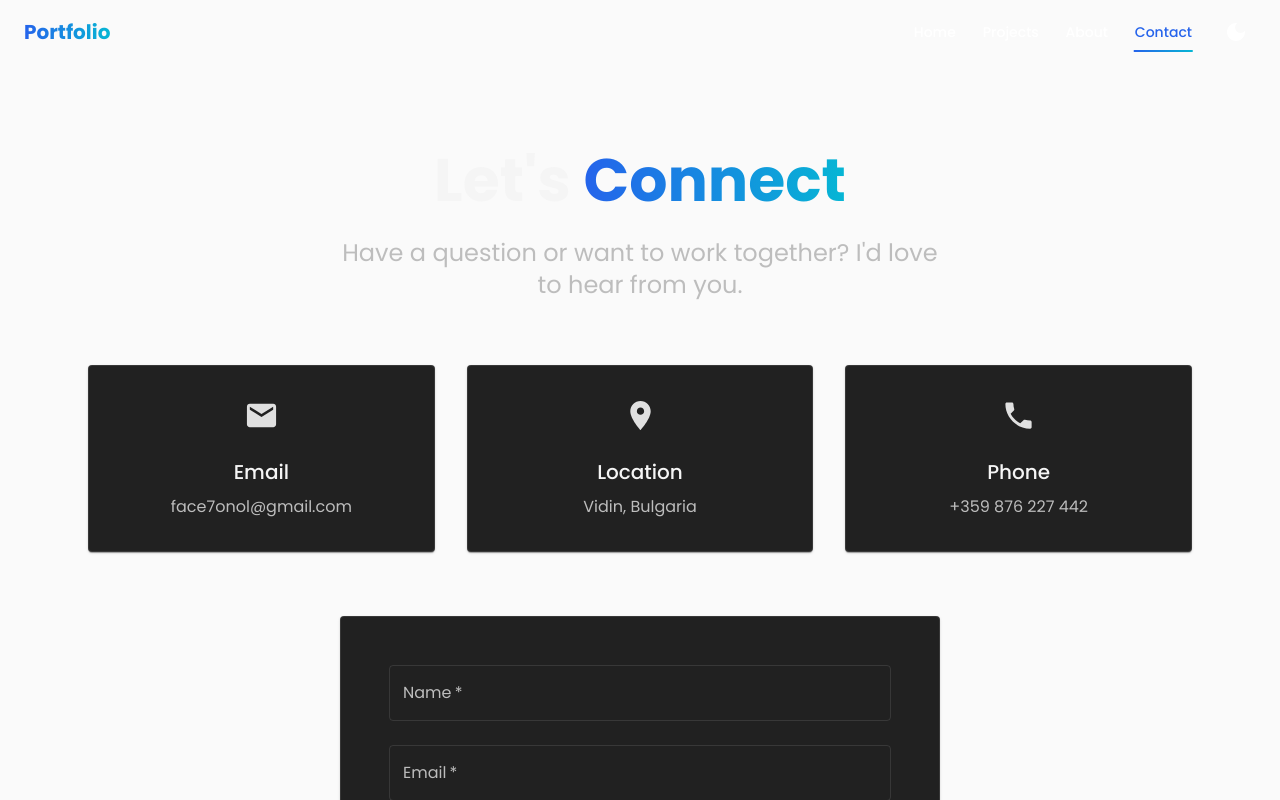
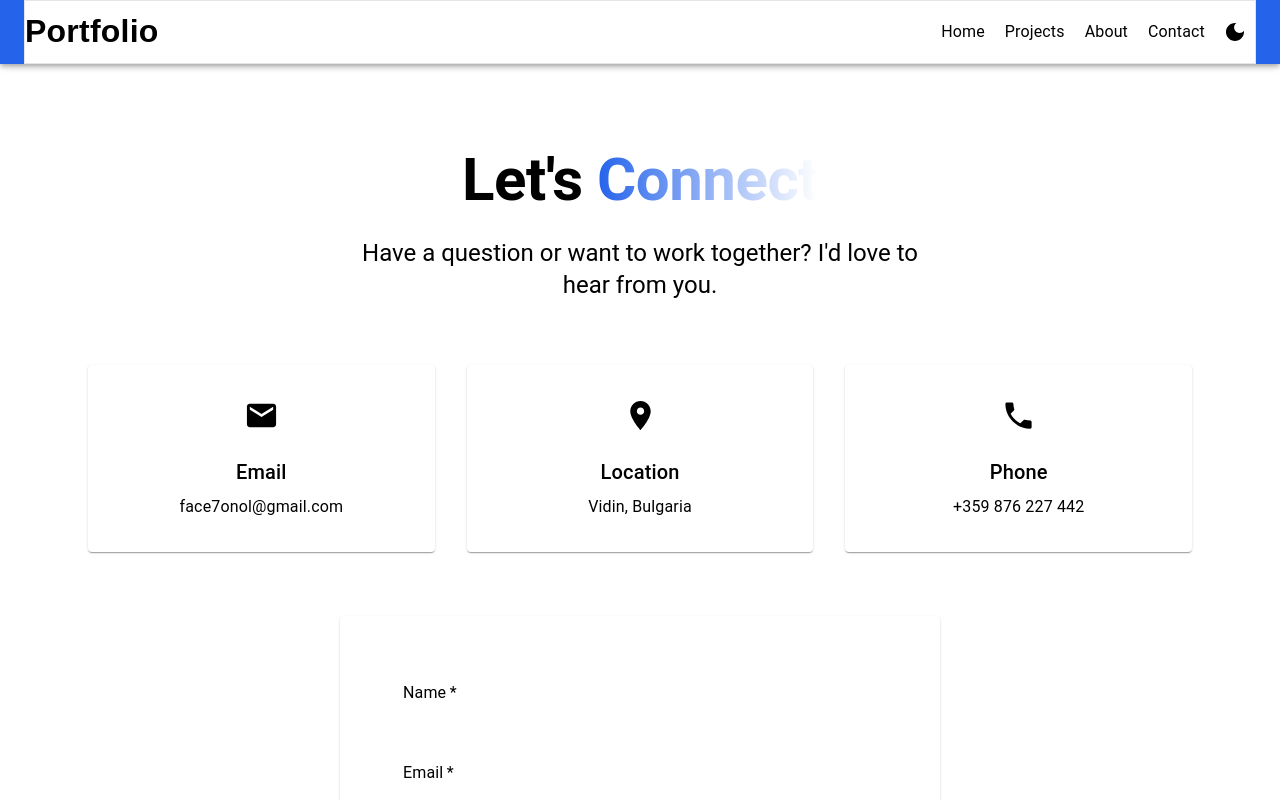
Before and after one commit to kimbef/portfolio, a React (Vite) app: page /contact in a window 1280 px wide. Shown: the top 800 px of the page. Built offline with nearby package versions, Linux system fonts and the light colour scheme.

Commit message:
main update

```diff
--- a/src/components/Layout.tsx
+++ b/src/components/Layout.tsx
@@ -1,249 +1,102 @@
-import { ReactNode, useState } from 'react'
-import { Link, useLocation } from 'react-router-dom'
+import { ReactNode, useState, useEffect } from 'react';
+import { Link } from 'react-router-dom';
 import {
-  AppBar,
-  Box,
-  Container,
-  Drawer,
-  IconButton,
-  List,
-  ListItem,
-  ListItemButton,
-  ListItemText,
-  Toolbar,
-  Typography,
-  useScrollTrigger,
-  ThemeProvider,
-  createTheme,
-  CssBaseline,
-  Button
-} from '@mui/material'
-import {
-  Menu as MenuIcon,
-  Close as CloseIcon,
-  DarkMode as DarkModeIcon,
-  LightMode as LightModeIcon
-} from '@mui/icons-material'
+  AppBar, Box, Container, IconButton, Toolbar, Typography, useScrollTrigger, ThemeProvider, createTheme, CssBaseline
+} from '@mui/material';
+import { DarkMode as DarkModeIcon, LightMode as LightModeIcon } from '@mui/icons-material';
 
 interface LayoutProps {
-  children: ReactNode
+  children: ReactNode;
 }
 
 const Layout = ({ children }: LayoutProps) => {
-  const [isMenuOpen, setIsMenuOpen] = useState(false)
-  const [isDark, setIsDark] = useState(false)
-  const location = useLocation()
+  const [isDark, setIsDark] = useState(false);
 
-  const navItems = [
-    { name: 'Home', path: '/' },
-    { name: 'Projects', path: '/projects' },
-    { name: 'About', path: '/about' },
-    { name: 'Contact', path: '/contact' },
-  ]
+  // Load theme mode from localStorage on mount
+  useEffect(() => {
+    const savedTheme = localStorage.getItem('theme');
+    if (savedTheme === 'dark') {
+      setIsDark(true);
+    }
+  }, []);
+
+  // Save theme mode to localStorage when toggled
+  useEffect(() => {
+    localStorage.setItem('theme', isDark ? 'dark' : 'light');
+  }, [isDark]);
 
   const theme = createTheme({
     palette: {
       mode: isDark ? 'dark' : 'light',
-      primary: {
-        main: '#2563eb', // blue-600
-      },
-      secondary: {
-        main: '#06b6d4', // cyan-500
-      },
+      primary: { main: '#2563eb' }, // Blue for interactive elements
+      secondary: { main: '#fff' }, // White for light mode
     },
-    typography: {
-      fontFamily: '"Poppins", sans-serif',
-      h1: {
-        fontWeight: 700,
-      },
-      h2: {
-        fontWeight: 600,
-      },
-      button: {
-        textTransform: 'none',
-      },
-    },
-    components: {
-      MuiAppBar: {
-        styleOverrides: {
-          root: {
-            backgroundColor: 'transparent',
-            backgroundImage: 'none',
-            boxShadow: 'none',
-            transition: 'all 0.3s ease',
-            '&.scrolled': {
-              backgroundColor: isDark ? 'rgba(17, 24, 39, 0.8)' : 'rgba(105, 103, 103, 0.8)',
-              backdropFilter: 'blur(8px)',
-              boxShadow: '0 4px 6px -1px rgb(0 0 0 / 0.1)',
-            },
-          },
-        },
-      },
-    },
-  })
+  });
 
   const trigger = useScrollTrigger({
     disableHysteresis: true,
     threshold: 20,
-  })
-
-  const isActive = (path: string) => location.pathname === path
+  });
 
   return (
     <ThemeProvider theme={theme}>
       <CssBaseline />
       <Box sx={{
         minHeight: '100vh',
-        bgcolor: isDark ? 'grey.900' : 'grey.50',
-        transition: 'background-color 0.3s ease'
+        bgcolor: isDark ? 'black' : 'white', // Black background in dark mode
+        color: isDark ? 'white' : 'black', // White text in dark mode, black text in light mode
+        transition: 'background-color 0.3s ease, color 0.3s ease' // Smooth transition
       }}>
-        <AppBar position="fixed" className={trigger ? 'scrolled' : ''} sx={{ zIndex: (theme) => theme.zIndex.drawer + 1 }}>
-          <Container maxWidth="xl">
-            <Toolbar disableGutters sx={{ justifyContent: 'space-between' }}>
+        <AppBar position="fixed" className={trigger ? 'scrolled' : ''} sx={{ padding: 0 }}>
+          <Container maxWidth="xl" sx={{ padding: 0 }}>
+            <Toolbar disableGutters sx={{
+              justifyContent: 'space-between',
+              bgcolor: isDark ? 'black' : 'white', // Set to black in dark mode
+              border: isDark ? 'none' : '1px solid rgba(0, 0, 0, 0.1)', // Remove border in dark mode
+              padding: 0,
+            }}>
               <Typography
-                variant="h6"
+                variant="h4"
                 component={Link}
                 to="/"
                 sx={{
                   textDecoration: 'none',
-                  background: 'linear-gradient(to right, #2563eb, #06b6d4)',
-                  backgroundClip: 'text',
-                  color: 'transparent',
+                  color: theme.palette.mode === 'dark' ? 'white' : 'black', // Updated color condition
+                  fontFamily: 'Arial, sans-serif', // Change to your desired font
                   fontWeight: 'bold',
-                  '&:hover': {
-                    transform: 'scale(1.05)',
-                  },
-                  transition: 'transform 0.3s ease',
+                  fontSize: '2rem', // Make the title larger
                 }}
               >
                 Portfolio
               </Typography>
-
-              {/* Desktop Navigation */}
-              <Box sx={{ display: { xs: 'none', md: 'flex' }, gap: 1 }}>
-                {navItems.map((item) => (
-                  <Button
-                    key={item.path}
-                    component={Link}
-                    to={item.path}
-                    color={isActive(item.path) ? 'primary' : 'inherit'}
-                    sx={{
-                      position: 'relative',
-                      '&::after': {
-                        content: '""',
-                        position: 'absolute',
-                        bottom: '0',
-                        left: '50%',
-                        width: isActive(item.path) ? '80%' : '0%',
-                        height: '2px',
-                        background: 'linear-gradient(to right, #2563eb, #06b6d4)',
-                        transition: 'all 0.3s ease',
-                        transform: 'translateX(-50%)',
-                      },
-                      '&:hover::after': {
-                        width: '80%',
-                      },
-                    }}
-                  >
-                    {item.name}
-                  </Button>
-                ))}
-                <IconButton
-                  onClick={() => setIsDark(!isDark)}
-                  color="inherit"
-                  sx={{ ml: 1 }}
-                >
-                  {isDark ? <LightModeIcon /> : <DarkModeIcon />}
-                </IconButton>
-              </Box>
-
-              {/* Mobile Menu Button */}
-              <Box sx={{ display: { xs: 'flex', md: 'none' }, gap: 1 }}>
-                <IconButton
-                  onClick={() => setIsDark(!isDark)}
-                  color="inherit"
-                >
-                  {isDark ? <LightModeIcon /> : <DarkModeIcon />}
-                </IconButton>
-                <IconButton
-                  onClick={() => setIsMenuOpen(!isMenuOpen)}
-                  color="inherit"
-                >
-                  {isMenuOpen ? <CloseIcon /> : <MenuIcon />}
+              <Box sx={{ display: 'flex', alignItems: 'center' }}>
+                <Link to="/" style={{ margin: '0 10px', color: theme.palette.mode === 'dark' ? 'white' : 'black', textDecoration: 'none' }}>
+                  <Typography sx={{ transition: 'color 0.3s', '&:hover': { color: theme.palette.primary.main } }}>Home</Typography>
+                </Link>
+                <Link to="/projects" style={{ margin: '0 10px', color: theme.palette.mode === 'dark' ? 'white' : 'black', textDecoration: 'none' }}>
+                  <Typography sx={{ transition: 'color 0.3s', '&:hover': { color: theme.palette.primary.main } }}>Projects</Typography>
+                </Link>
+                <Link to="/about" style={{ margin: '0 10px', color: theme.palette.mode === 'dark' ? 'white' : 'black', textDecoration: 'none' }}>
+                  <Typography sx={{ transition: 'color 0.3s', '&:hover': { color: theme.palette.primary.main } }}>About</Typography>
+                </Link>
+                <Link to="/contact" style={{ margin: '0 10px', color: theme.palette.mode === 'dark' ? 'white' : 'black', textDecoration: 'none' }}>
+                  <Typography sx={{ transition: 'color 0.3s', '&:hover': { color: theme.palette.primary.main } }}>Contact</Typography>
+                </Link>
+                <IconButton onClick={() => setIsDark(!isDark)} color="inherit">
+                  {isDark ? <LightModeIcon sx={{ color: 'white' }} /> : <DarkModeIcon sx={{ color: 'black' }} />}
                 </IconButton>
               </Box>
             </Toolbar>
           </Container>
         </AppBar>
-
-        {/* Mobile Navigation Drawer */}
-        <Drawer
-          anchor="right"
-          open={isMenuOpen}
-          onClose={() => setIsMenuOpen(false)}
-          variant="temporary"
-          slotProps={{
-            paper: {
-              sx: {
-                width: 240,
-                bgcolor: isDark ? 'grey.900' : 'grey.50',
-                zIndex: (theme) => theme.zIndex.drawer
-              }
-            }
-          }}
-          ModalProps={{
-            keepMounted: true // Better mobile performance
-          }}
-        >
-          <List sx={{ pt: 8 }}>
-            {navItems.map((item) => (
-              <ListItem key={item.path} disablePadding>
-                <ListItemButton
-                  component={Link}
-                  to={item.path}
-                  onClick={() => setIsMenuOpen(false)}
-                  selected={isActive(item.path)}
-                  sx={{
-                    '&.Mui-selected': {
-                      bgcolor: isDark ? 'rgba(37, 99, 235, 0.1)' : 'rgba(37, 99, 235, 0.1)',
-                      color: 'primary.main',
-                    },
-                  }}
-                >
-                  <ListItemText primary={item.name} />
-                </ListItemButton>
-              </ListItem>
-            ))}
-          </List>
-        </Drawer>
-
-        <Box component="main" sx={{ pt: 10, px: 2, minHeight: '100vh' }}>
+        <Box component="main" sx={{ pt: 10, px: 2 }}>
           <Container maxWidth="lg">
-            <Box className="page-transition">
-              {children}
-            </Box>
-          </Container>
-        </Box>
-
-        <Box
-          component="footer"
-          sx={{
-            mt: 5,
-            py: 4,
-            bgcolor: isDark ? 'grey.800' : 'white',
-            color: isDark ? 'grey.300' : 'grey.600',
-            transition: 'all 0.3s ease',
-          }}
-        >
-          <Container maxWidth="lg">
-            <Typography align="center">
-              © {new Date().getFullYear()} Your Portfolio. All rights reserved.
-            </Typography>
+            {children}
           </Container>
         </Box>
       </Box>
     </ThemeProvider>
-  )
+  );
 }
 
-export default Layout
+export default Layout;
--- a/src/pages/Contact.tsx
+++ b/src/pages/Contact.tsx
@@ -61,7 +61,7 @@ const Contact = () => {
             gutterBottom
             sx={{
               fontWeight: 'bold',
-              color: 'grey.100',
+              color: theme.palette.mode === 'dark' ? 'grey.100' : 'black',
               '& .highlight': {
                 background: `linear-gradient(to right, ${theme.palette.primary.main}, ${theme.palette.secondary.main})`,
                 backgroundClip: 'text',
@@ -72,7 +72,7 @@ const Contact = () => {
           >
             Let's <span className="highlight">Connect</span>
           </Typography>
-          <Typography variant="h5" sx={{ color: 'grey.400', maxWidth: 600, mx: 'auto' }}>
+          <Typography variant="h5" sx={{ color: theme.palette.mode === 'dark' ? 'grey.400' : 'black', maxWidth: 600, mx: 'auto' }}>
             Have a question or want to work together? I'd love to hear from you.
           </Typography>
         </Box>
@@ -94,7 +94,7 @@ const Contact = () => {
               sx={{
                 p: 4,
                 textAlign: 'center',
-                bgcolor: 'grey.900',
+                bgcolor: theme.palette.mode === 'dark' ? 'grey.900' : 'white',
                 flex: 1,
                 cursor: info.link ? 'pointer' : 'default',
                 textDecoration: 'none',
@@ -102,7 +102,7 @@ const Contact = () => {
                 border: '1px solid rgba(255, 255, 255, 0.1)',
                 '&:hover': {
                   transform: 'translateY(-4px)',
-                  bgcolor: 'grey.800',
+                  bgcolor: theme.palette.mode === 'dark' ? 'grey.800' : 'grey.200',
                   borderColor: theme.palette.primary.main,
                   '& .icon': {
                     color: theme.palette.primary.main,
@@ -113,17 +113,17 @@ const Contact = () => {
               <Box
                 className="icon"
                 sx={{
-                  color: 'grey.300',
+                  color: theme.palette.mode === 'dark' ? 'grey.300' : 'black',
                   mb: 2,
                   transition: 'color 0.3s ease',
                 }}
               >
                 {info.icon}
               </Box>
-              <Typography variant="h6" gutterBottom sx={{ color: 'grey.100' }}>
+              <Typography variant="h6" gutterBottom sx={{ color: theme.palette.mode === 'dark' ? 'grey.100' : 'black' }}>
                 {info.title}
               </Typography>
-              <Typography sx={{ color: 'grey.400' }}>
+              <Typography sx={{ color: theme.palette.mode === 'dark' ? 'grey.400' : 'black' }}>
                 {info.detail}
               </Typography>
             </Paper>
@@ -138,7 +138,7 @@ const Contact = () => {
             maxWidth: 600,
             mx: 'auto',
             p: { xs: 3, md: 6 },
-            bgcolor: 'grey.900',
+            bgcolor: theme.palette.mode === 'dark' ? 'grey.900' : 'white',
             border: '1px solid rgba(255, 255, 255, 0.1)',
           }}
         >
@@ -161,10 +161,10 @@ const Contact = () => {
                   },
                 },
                 '& .MuiInputLabel-root': {
-                  color: 'grey.400',
+                  color: theme.palette.mode === 'dark' ? 'grey.400' : 'black',
                 },
                 '& .MuiOutlinedInput-input': {
-                  color: 'grey.100',
+                  color: theme.palette.mode === 'dark' ? 'grey.100' : 'black',
                 },
               }}
             />
@@ -187,10 +187,10 @@ const Contact = () => {
                   },
                 },
                 '& .MuiInputLabel-root': {
-                  color: 'grey.400',
+                  color: theme.palette.mode === 'dark' ? 'grey.400' : 'black',
                 },
                 '& .MuiOutlinedInput-input': {
-                  color: 'grey.100',
+                  color: theme.palette.mode === 'dark' ? 'grey.100' : 'black',
                 },
               }}
             />
@@ -214,10 +214,10 @@ const Contact = () => {
                   },
                 },
                 '& .MuiInputLabel-root': {
-                  color: 'grey.400',
+                  color: theme.palette.mode === 'dark' ? 'grey.400' : 'black',
                 },
                 '& .MuiOutlinedInput-input': {
-                  color: 'grey.100',
+                  color: theme.palette.mode === 'dark' ? 'grey.100' : 'black',
                 },
               }}
             />
--- a/src/theme/theme.ts
+++ b/src/theme/theme.ts
@@ -6,20 +6,20 @@ const theme = createTheme({
     mode: 'dark' as PaletteMode,
     primary: {
       main: '#2563eb', // blue-600
-      light: '#3b82f6',
-      dark: '#1d4ed8',
+      light: '#ffffff',
+      dark: '#000000',
     },
     secondary: {
       main: '#06b6d4', // cyan-500
-      light: '#22d3ee',
-      dark: '#0891b2',
+      light: '#ffffff',
+      dark: '#000000',
     },
     background: {
       default: '#111827', // gray-900
       paper: '#1f2937', // gray-800
     },
     text: {
-      primary: '#f3f4f6', // gray-100
+      primary: '#000000', // gray-100
       secondary: '#9ca3af', // gray-400
     },
   },
```
Also changed, not shown: src/pages/About.tsx (+24 -24 lines), src/pages/Home.tsx (+12 -11 lines), src/pages/Projects.tsx (+7 -7 lines).
